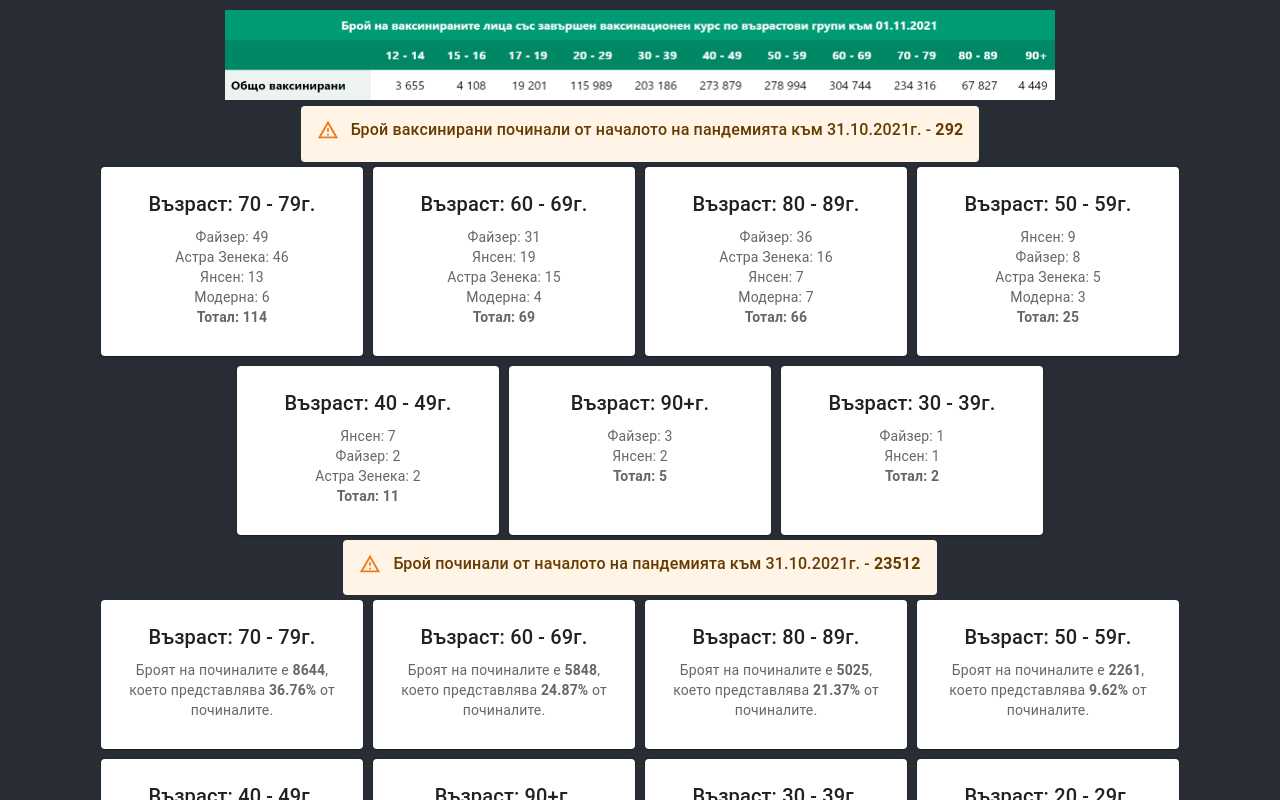
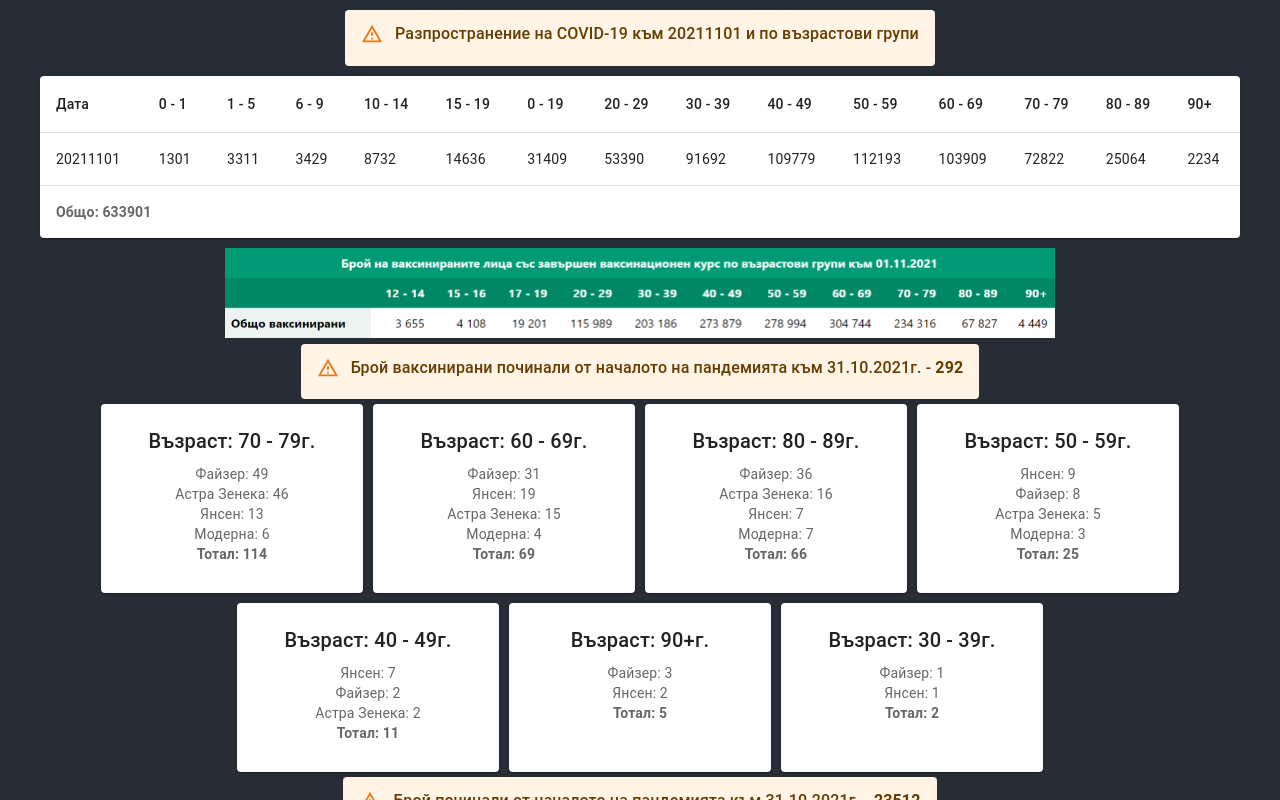
Before and after one commit to plamenkoyovchev/bulgaria-covid-19-death-cases-views, a React (Create React App) app: page / in a window 1280 px wide. Shown: the top 800 px of the page. Built offline with nearby package versions, Linux system fonts and the light colour scheme.

Commit message:
Add CovidSpreadTableByAge component

```diff
--- a/src/App.js
+++ b/src/App.js
@@ -1,4 +1,5 @@
 import './App.css';
+import CovidSpreadTableByAge from './components/CovidSpreadTableByAge/CovidSpreadTableByAge';
 import DeathsList from './components/DeathList/DeathList';
 import VaccinatedDeathList from './components/VaccinatedDeathList/VaccinatedDeathList';
 import vaccinated from "./vaccinated.PNG";
@@ -7,6 +8,7 @@ function App() {
   return (
     <div className="App">
       <header className="App-header">
+        <CovidSpreadTableByAge />
         <div>
           <img width={830} height={90} src={vaccinated} alt="Vaccinanted" />
         </div>
--- /dev/null
+++ b/src/components/CovidSpreadTableByAge/CovidSpreadTableByAge.css
@@ -0,0 +1,3 @@
+.CovidSpreadTableByAge{
+    margin: 10px 0;
+}
--- /dev/null
+++ b/src/components/CovidSpreadTableByAge/CovidSpreadTableByAge.js
@@ -0,0 +1,37 @@
+import { Alert, AlertTitle, Paper, Table, TableBody, TableCell, TableContainer, TableHead, TableRow } from '@mui/material';
+import React from 'react';
+import { covidSpread } from "../../covid-spread-data";
+import "./CovidSpreadTableByAge.css";
+
+const CovidSpreadTableByAge = () => {
+    const [headerCols, dataCols] = covidSpread;
+    const totalCount = dataCols.slice(1, dataCols.length).reduce((prevCount, currentValue) => prevCount + (+currentValue), 0);
+    return (
+        <>
+            <Alert severity="warning">
+                <AlertTitle>Разпространение на COVID-19 към {dataCols[0]} и по възрастови групи</AlertTitle>
+            </Alert>
+            <TableContainer component={Paper} sx={{ maxWidth: 1200 }} className="CovidSpreadTableByAge">
+                <Table aria-label="caption simple table">
+                    <caption><strong>Общо: {totalCount}</strong></caption>
+                    <TableHead>
+                        <TableRow>
+                            {headerCols && headerCols.map((h, i) => (
+                                <TableCell key={i}>{h}</TableCell>
+                            ))}
+                        </TableRow>
+                    </TableHead>
+                    <TableBody>
+                        <TableRow key={"whatever"}>
+                            {dataCols && dataCols.map((d, i) => (
+                                <TableCell key={i}>{d}</TableCell>
+                            ))}
+                        </TableRow>
+                    </TableBody>
+                </Table>
+            </TableContainer>
+        </>
+    );
+};
+
+export default CovidSpreadTableByAge;
--- /dev/null
+++ b/src/covid-spread-data.js
@@ -0,0 +1,3 @@
+// source: Разпределение по дата и по възрастови групи https://data.egov.bg/resource/download/8f62cfcf-a979-46d4-8317-4e1ab9cbd6a8/json
+
+export const covidSpread = [["Дата", "0 - 1", "1 - 5", "6 - 9", "10 - 14", "15 - 19", "0 - 19", "20 - 29", "30 - 39", "40 - 49", "50 - 59", "60 - 69", "70 - 79", "80 - 89", "90+"], ["20211101", "1301", "3311", "3429", "8732", "14636", "31409", "53390", "91692", "109779", "112193", "103909", "72822", "25064", "2234"]];
```
